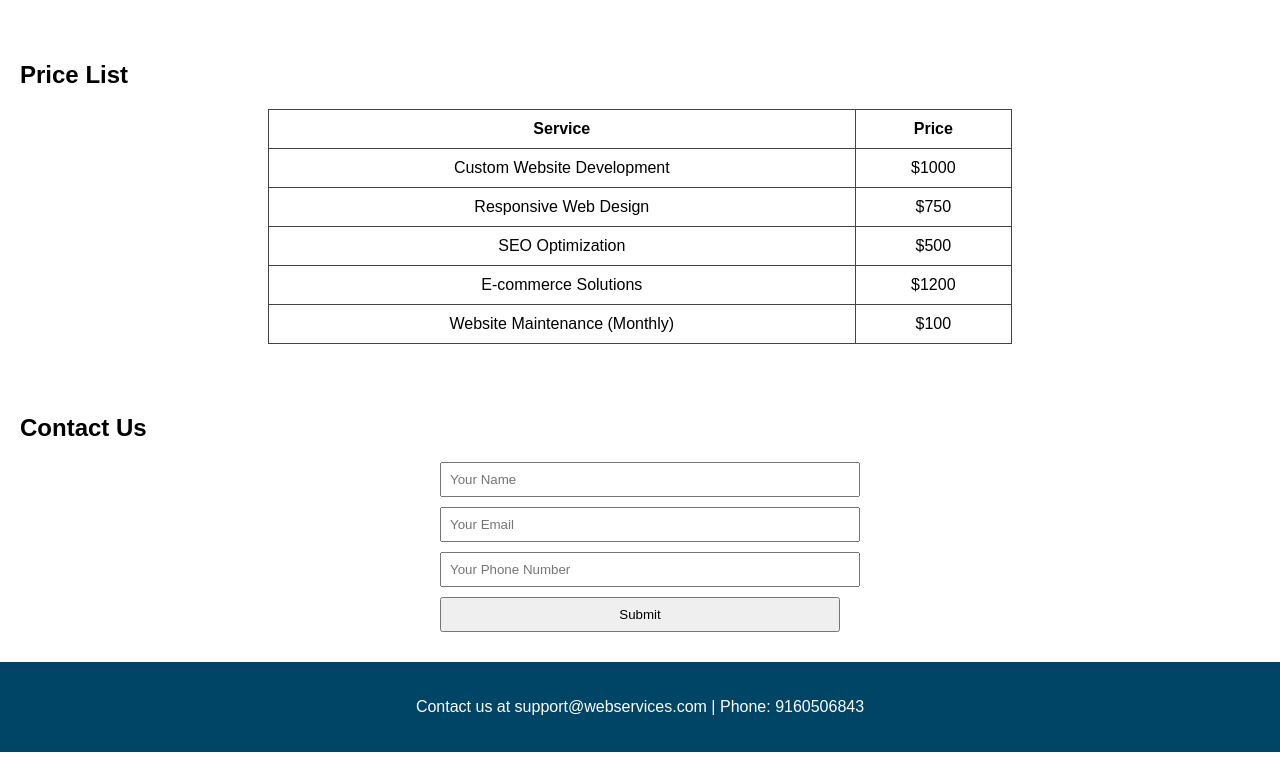
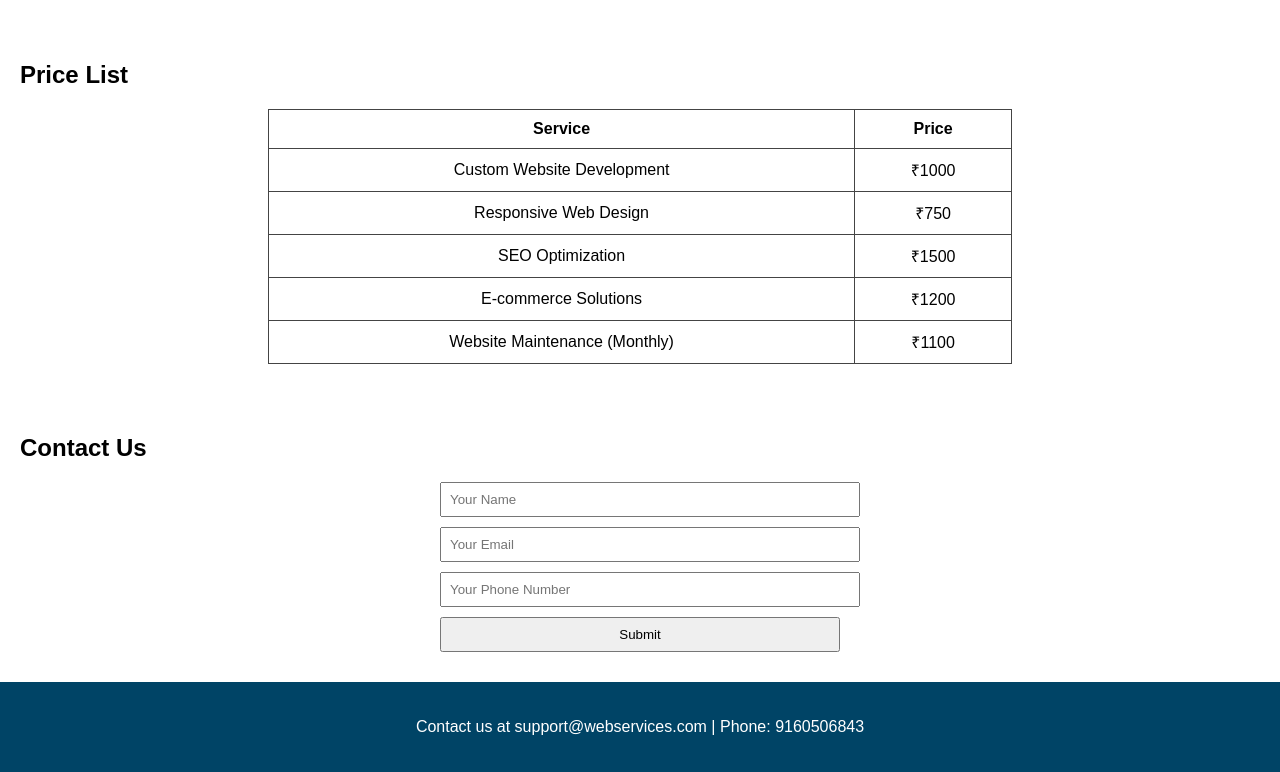
Before and after one commit to HitesH1154/Web-Page, a plain HTML site: page index.html in a window 1280 px wide. Shown: the part 2536-3308 px from the top of the page. Drawn offline with Linux system fonts and the light colour scheme.

Commit message:
added file done

```diff
--- a/index.html
+++ b/index.html
@@ -110,23 +110,23 @@
         </tr>
         <tr>
             <td>Custom Website Development</td>
-            <td>$1000</td>
+            <td>₹1000</td>
         </tr>
         <tr>
             <td>Responsive Web Design</td>
-            <td>$750</td>
+            <td>₹750</td>
         </tr>
         <tr>
             <td>SEO Optimization</td>
-            <td>$500</td>
+            <td>₹1500</td>
         </tr>
         <tr>
             <td>E-commerce Solutions</td>
-            <td>$1200</td>
+            <td>₹1200</td>
         </tr>
         <tr>
             <td>Website Maintenance (Monthly)</td>
-            <td>$100</td>
+            <td>₹1100</td>
         </tr>
     </table>
 </section>
```
